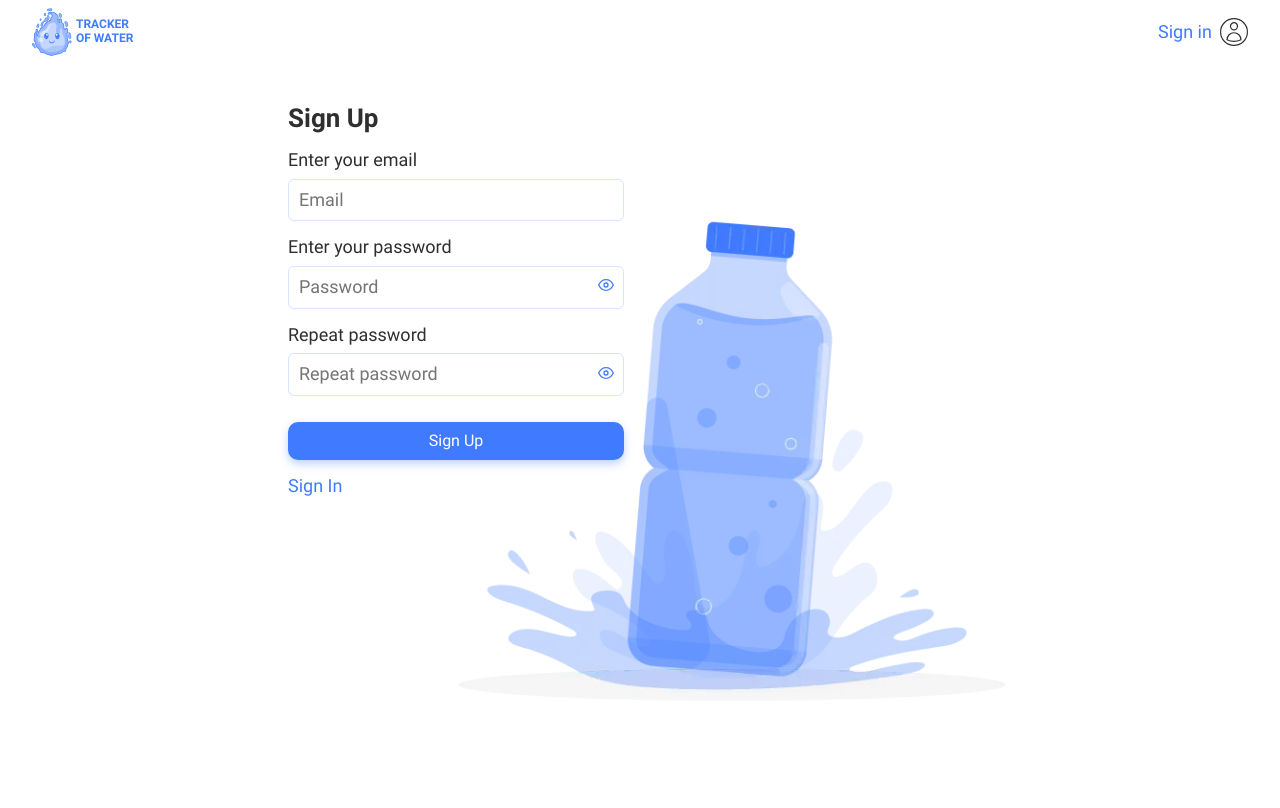
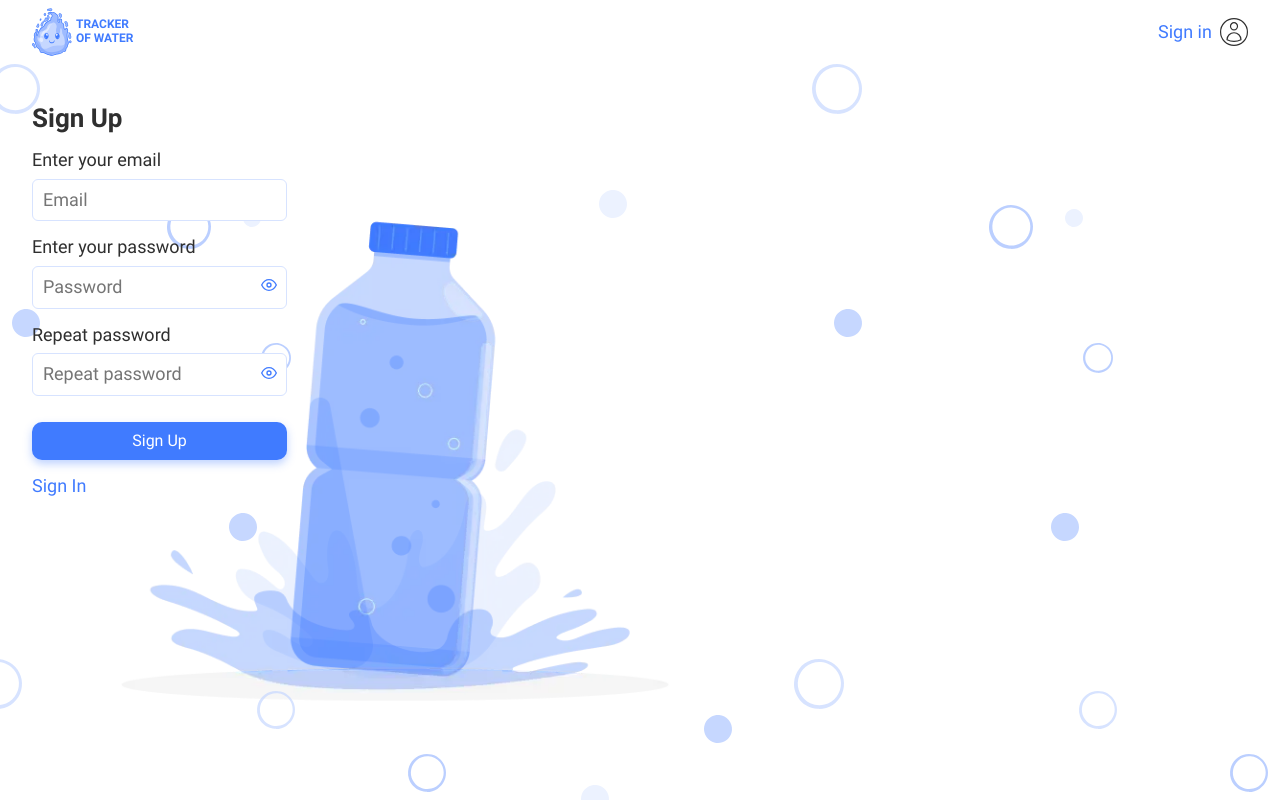
Before and after one commit to Bird-Forest/water-tracker-tw, a React (Create React App) app: page /water-tracker-tw/signup in a window 1280 px wide. Built offline with nearby package versions, Linux system fonts and the light colour scheme.

Commit message:
styled page

```diff
--- a/src/pages/SignupPage.jsx
+++ b/src/pages/SignupPage.jsx
@@ -1,11 +1,15 @@
 import SignBgWrapper from '../components/SignBgWrapper/SignBgWrapper';
 import SignupForm from 'components/SignupForm/SignupForm';
+import { WrapRender } from './Pages.styled';
 
 const SignupPage = () => {
   return (
-    <SignBgWrapper>
-      <SignupForm />
-    </SignBgWrapper>
+    <WrapRender>
+      <SignBgWrapper>
+        <SignupForm />
+      </SignBgWrapper>
+    </WrapRender>
+
   );
 };
 
```
